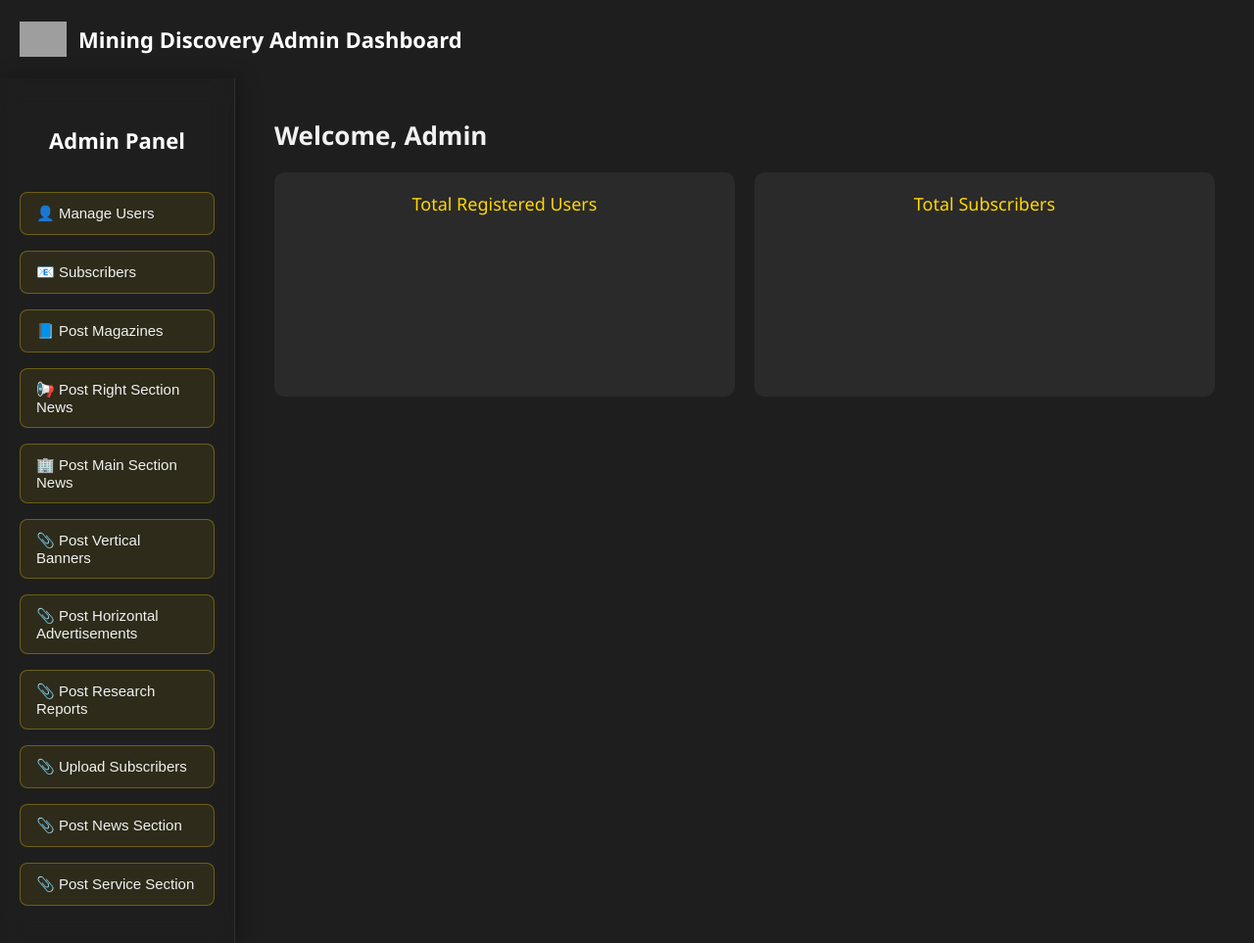
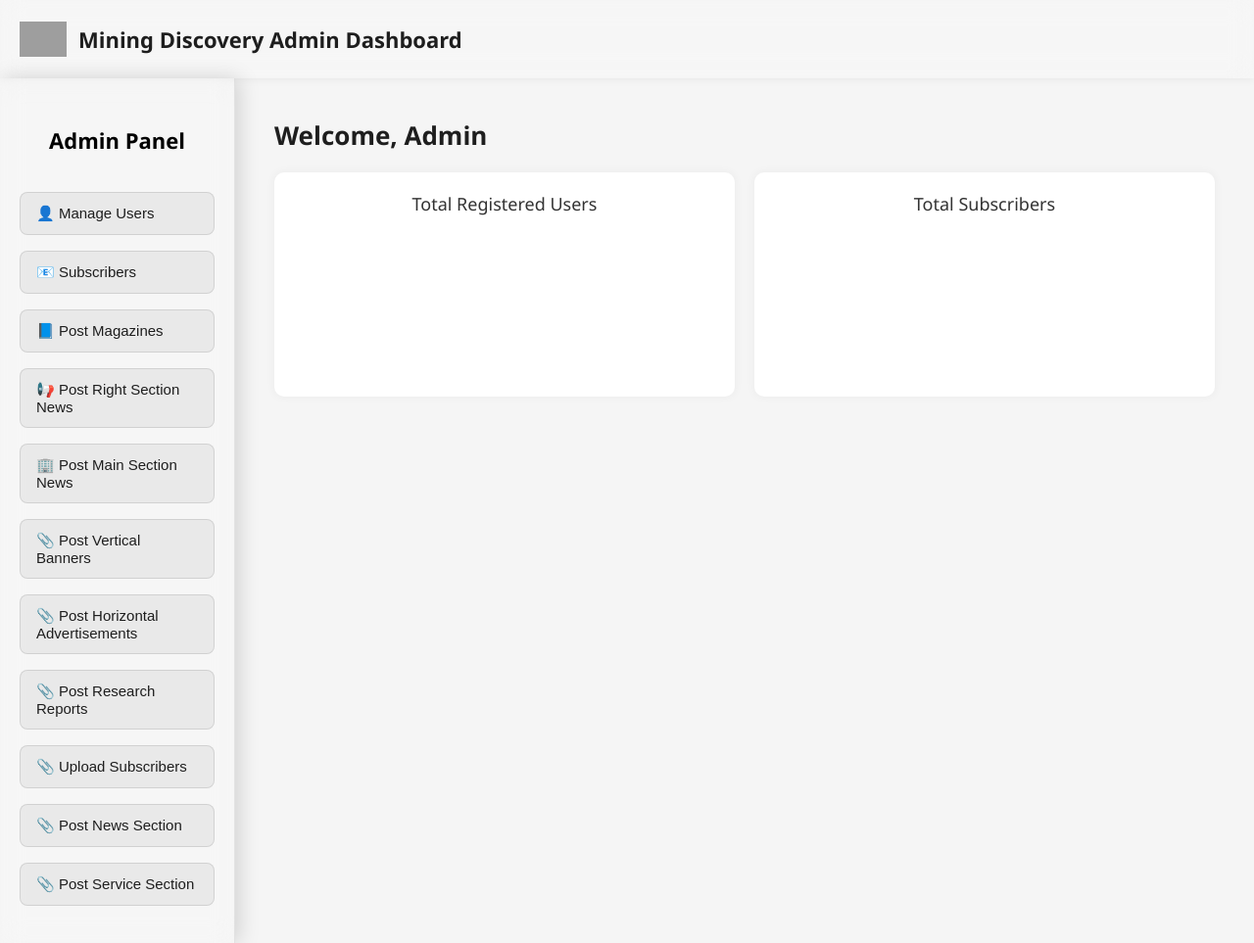
Before and after one commit to swayammidis/Mining-Discovery, a website: page public/admin/admin-dashboard.html in a window 1280 px wide. Shown: the whole page at 98% size. Drawn offline with nearby package versions, Linux system fonts and the light colour scheme; no server answers; grey boxes are pictures that could not be loaded.

Commit message:
updated the theme of Admin dashboard

```diff
--- a/public/admin/admin-dashboard.html
+++ b/public/admin/admin-dashboard.html
@@ -13,20 +13,23 @@
     body {
       margin: 0;
       font-family: 'Segoe UI', Tahoma, Geneva, Verdana, sans-serif;
-      background: #1e1e1e;
-      color: #f1f1f1;
+      background: whitesmoke;
+      color: #1e1e1e;
       display: flex;
       flex-direction: column;
       min-height: 100vh;
     }
 
     .header {
-      background: #1e1e1e;
+      background: rgba(255, 255, 255, 0.1);
+      backdrop-filter: blur(12px);
+      -webkit-backdrop-filter: blur(12px);
       padding: 16px 20px;
       display: flex;
       justify-content: space-between;
       align-items: center;
-      color: #fff;
+      color: #1e1e1e;
+      box-shadow: 0 2px 8px rgba(0, 0, 0, 0.05);
     }
 
     .header .logo {
@@ -49,7 +52,7 @@
     .menu-toggle {
       background: none;
       border: none;
-      color: #fff;
+      color: #1e1e1e;
       font-size: 28px;
       cursor: pointer;
       display: none;
@@ -62,14 +65,15 @@
 
     .sidebar {
       width: 240px;
-      background: rgba(30, 30, 30, 0.9);
+      background: rgba(255, 255, 255, 0.1);
       backdrop-filter: blur(12px);
-      box-shadow: 4px 0 20px rgba(0, 0, 0, 0.3);
-      color: #fff;
+      -webkit-backdrop-filter: blur(12px);
+      box-shadow: 4px 0 20px rgba(0, 0, 0, 0.15);
+      color: #000;
       display: flex;
       flex-direction: column;
       padding: 30px 20px;
-      border-right: 1px solid rgba(255,255,255,0.08);
+      border-right: 1px solid rgba(0, 0, 0, 0.08);
       transition: transform 0.3s ease;
     }
 
@@ -81,11 +85,11 @@
     }
 
     .sidebar button {
-      background: rgba(255, 215, 0, 0.08);
-      border: 1px solid rgba(255, 215, 0, 0.3);
+      background: rgba(0, 0, 0, 0.05);
+      border: 1px solid rgba(0, 0, 0, 0.1);
       padding: 12px 16px;
       margin: 8px 0;
-      color: #f1f1f1;
+      color: #1e1e1e;
       border-radius: 8px;
       cursor: pointer;
       text-align: left;
@@ -94,7 +98,7 @@
     }
 
     .sidebar button:hover {
-      background: rgba(255, 215, 0, 0.15);
+      background: rgba(0, 0, 0, 0.1);
       transform: translateX(3px);
     }
 
@@ -102,8 +106,8 @@
       flex: 1;
       padding: 40px;
       overflow-x: auto;
-      background: transparent;
-      color: #f1f1f1;
+      background: whitesmoke;
+      color: #1e1e1e;
     }
 
     #section-title {
@@ -115,35 +119,36 @@
 
     table {
       width: 100%;
-      background: #2a2a2a;
+      background: #f5f5f5;
       border-collapse: collapse;
       border-radius: 8px;
       overflow: hidden;
-      color: #f1f1f1;
+      color: #1e1e1e;
     }
 
     th, td {
       padding: 14px 16px;
-      border: 1px solid #555;
+      border: 1px solid #ccc;
       text-align: left;
       word-break: break-word;
     }
 
     th {
-      background-color: #333;
+      background-color: #e0e0e0;
       font-weight: bold;
     }
 
     tr:hover {
-      background-color: #444;
+      background-color: #f0f0f0;
     }
 
     .message {
       font-size: 16px;
       padding: 20px;
-      background-color: #2a2a2a;
+      background-color: #fff;
       border-radius: 8px;
       margin-top: 20px;
+      color: #1e1e1e;
     }
 
     .charts {
@@ -156,16 +161,17 @@
     .chart-box {
       flex: 1;
       min-width: 250px;
-      background-color: #2a2a2a;
+      background-color: #fff;
       padding: 20px;
       border-radius: 10px;
+      box-shadow: 0 0 10px rgba(0,0,0,0.05);
     }
 
     .chart-title {
       font-size: 18px;
       margin-bottom: 10px;
       text-align: center;
-      color: #ffd700;
+      color: #333;
     }
 
     @media (max-width: 1024px) {
@@ -186,7 +192,7 @@
         height: 100vh;
         transform: translateX(-100%);
         z-index: 1000;
-        background: rgba(30, 30, 30, 0.95);
+        background: rgba(255, 255, 255, 0.95);
       }
 
       .sidebar.active {
@@ -234,10 +240,8 @@
       <button onclick="window.location.href='/admin/post-advertisement.html'">📎 Post Horizontal Advertisements</button>
       <button onclick="window.location.href='/admin/post-research-report.html'">📎 Post Research Reports</button>
       <button onclick="window.location.href='/admin/upload-subscribers.html'">📎 Upload Subscribers</button>
-       <button onclick="window.location.href='/admin/post-tagged.html'">📎 Post News Section</button>
+      <button onclick="window.location.href='/admin/post-tagged.html'">📎 Post News Section</button>
       <button onclick="window.location.href='/admin/post-service-news.html'">📎 Post Service Section</button>
-
-
     </div>
 
     <div class="main-content">
@@ -286,7 +290,7 @@
           datasets: [{
             label: label,
             data: [value, 100 - value],
-            backgroundColor: ['#FFD700', '#333'],
+            backgroundColor: ['#FFD700', '#e0e0e0'],
             borderWidth: 0
           }]
         },
```
